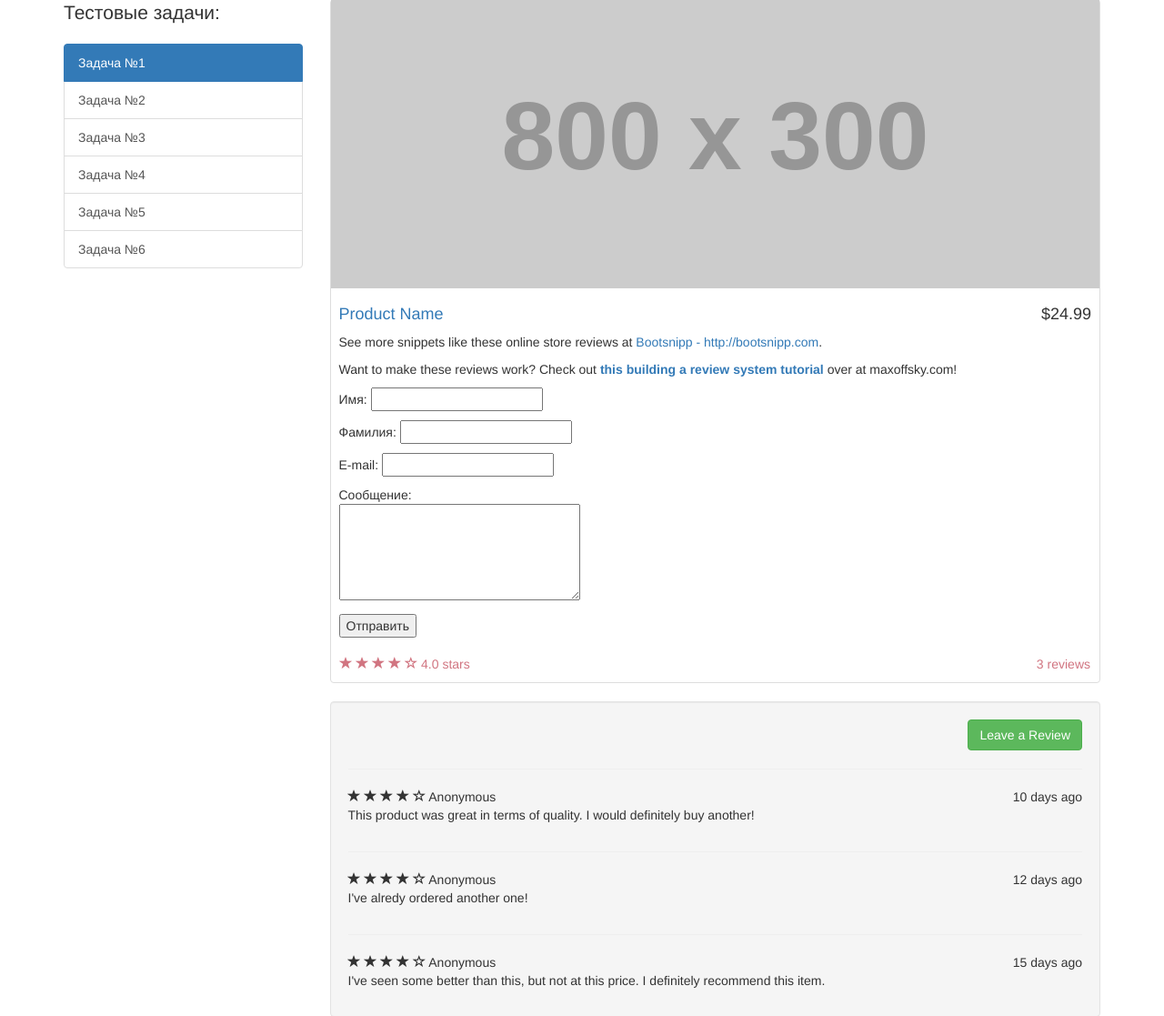
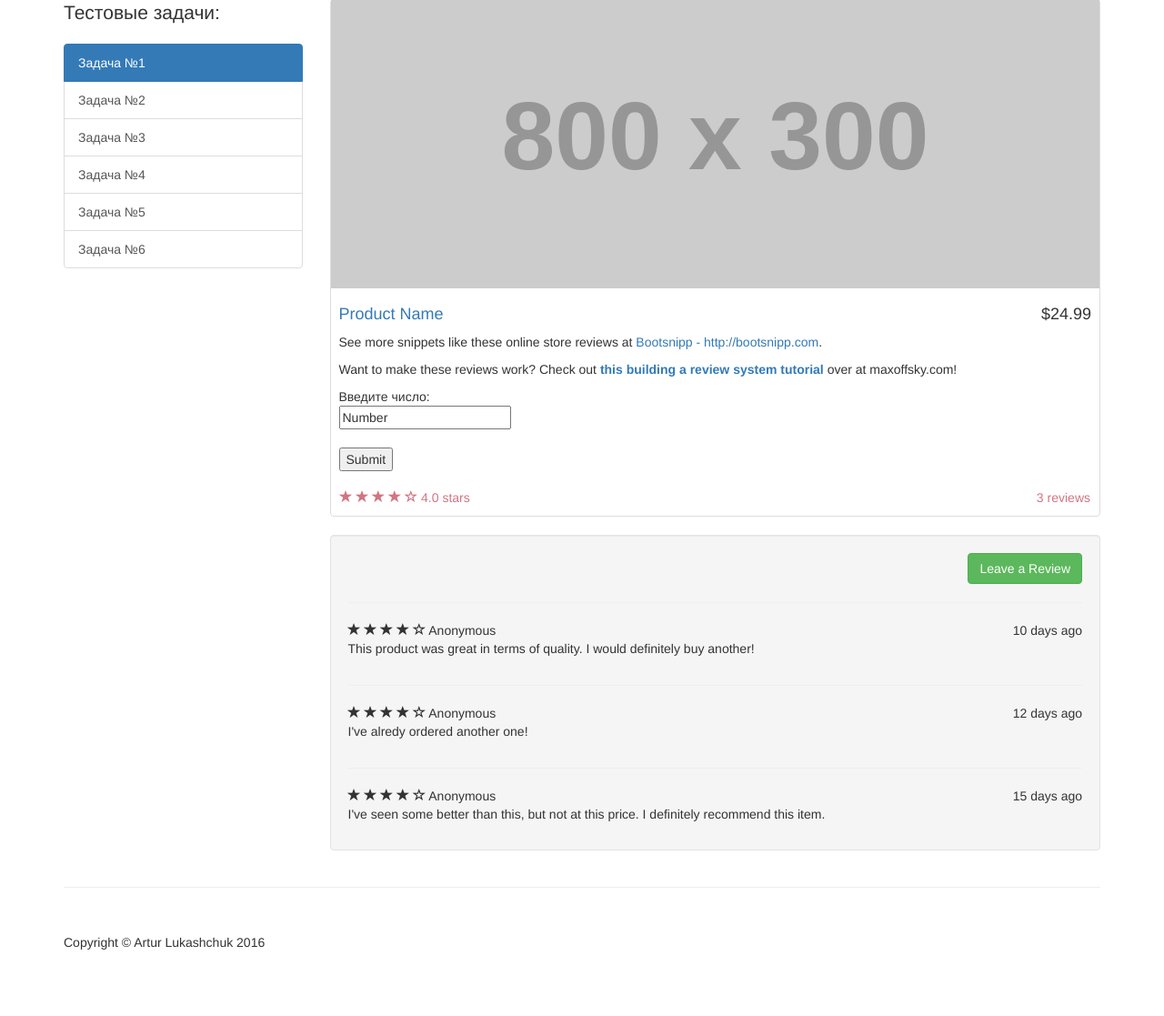
Before and after one commit to Vanilinka1/Softgroup-Tests, a PHP site: page / in a window 1280 px wide. Shown: the part 71-1188 px from the top of the page at 91% size. After the commit the page ends 1115 px from the top, so only its background shows below. Run offline with PHP 8.4, Linux system fonts and the light colour scheme; grey boxes labelled with a size stand in for pictures from a placeholder-image service; some libraries are stand-ins or nearby versions.

Commit message:
Just starting

```diff
--- a/index.php
+++ b/index.php
@@ -38,7 +38,7 @@
                     <a href="/about.php">Автор</a>
                 </li>
                 <li>
-                    <a href="//softgroup.ua" target="_blank">Soft Group</a>
+                    <a href="/softgroup.ua" target="_blank">Soft Group</a>
                 </li>
             </ul>
         </div>
@@ -79,18 +79,10 @@
                                 building a review system tutorial</a>
                         </strong>over at maxoffsky.com!</p>
                     <p>
-                        <form action="index.php" method="post">
-
-                    <p>Имя: <input name="name" type="text"></p>
-
-                    <p>Фамилия: <input name="surname" type="text"></p>
-
-                    <p>E-mail: <input name="email" type="text"></p>
-
-                    <p>Сообщение: <br/><textarea name="message" cols="30" rows="5"></textarea></p>
-
-                    <p><input type='submit' value='Отправить'></p>
-
+                    <form action="index.php" method="post">
+                        Введите число:<br>
+                        <input type="text" value="Number"><br><br>
+                        <input type="submit" value="Submit">
                     </form></p>
                 </div>
                 <div class="ratings">
```
